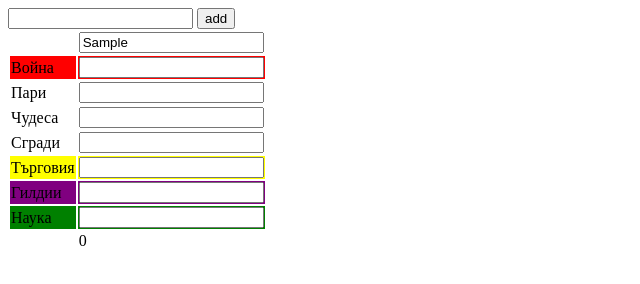
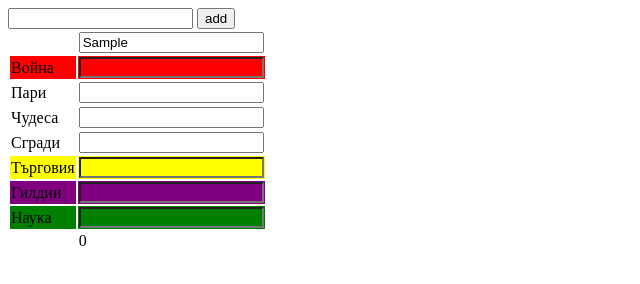
Before and after one commit to dbalchev/dbalchev.github.io, a plain HTML site: page 7wc/index.html in a window 1280 px wide. Both pictures are taken after typing "Sample" into the empty fields and a click on the button "add". Shown: the whole page, without its empty margins (0-640 px from the left). Drawn offline with nearby package versions, Linux system fonts and the light colour scheme.

Commit message:
Update index.html

```diff
--- a/7wc/index.html
+++ b/7wc/index.html
@@ -24,7 +24,7 @@
           {{scoreNames[scoreRow]}}
         </td>
         <td ng-repeat="player in players">
-          <input type="number" ng-model="player[scoreRow]">
+          <input type="number" ng-model="player[scoreRow]" class="tr-{{scoreRow}}">
         </td>
       </tr>
       <tr>
```
